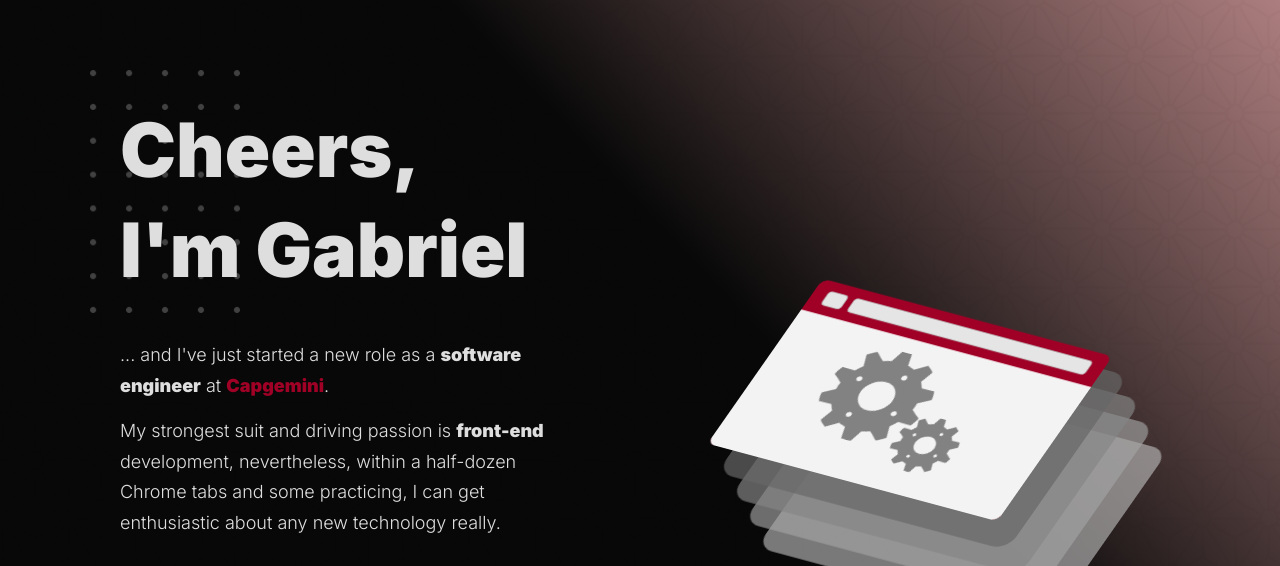
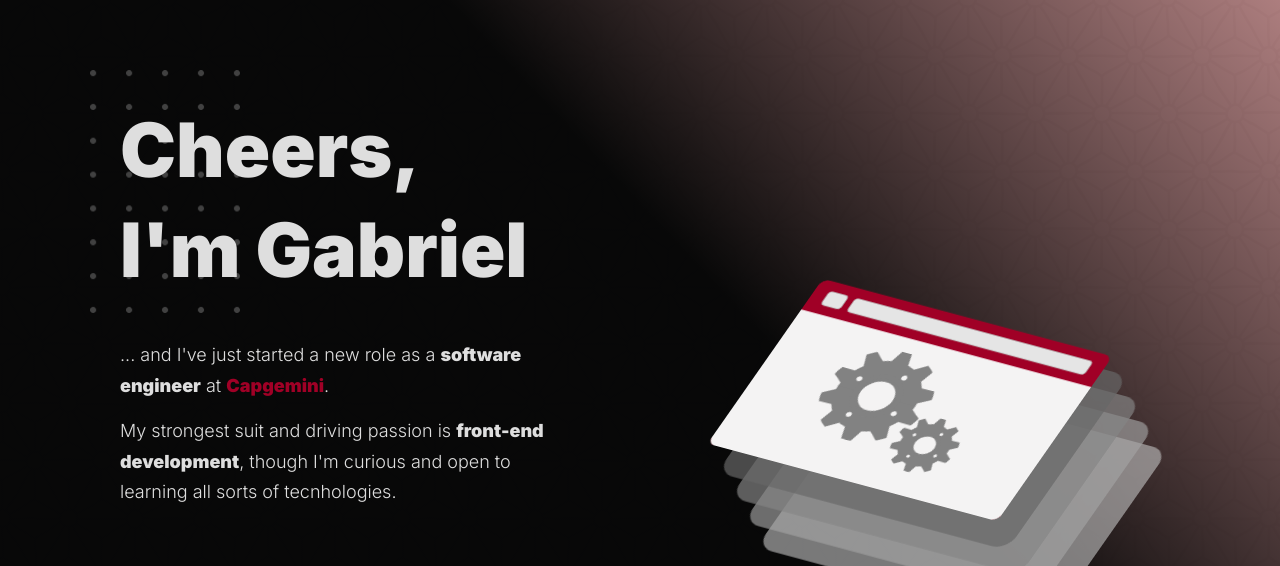
Before and after one commit to borserog/personal-page, a website with bundled scripts: page index.html in a window 1280 px wide. Shown: the top 566 px of the page. Built offline with nearby package versions, Linux system fonts and the light colour scheme.

Commit message:
change desc text

```diff
--- a/index.html
+++ b/index.html
@@ -21,7 +21,7 @@
                     ... and I've just started a new role as a&nbsp;<strong>software engineer</strong>&nbsp;at&nbsp;<strong><a class="link" href="https://www.capgemini.com/" target="_blank">Capgemini</a></strong>.
                 </p>
                 <p class="paragraph">
-                    My strongest suit and driving passion is <strong>front-end</strong> development, nevertheless, within a half-dozen Chrome tabs and some practicing, I can get enthusiastic about any new technology really.
+                    My strongest suit and driving passion is <strong>front-end development</strong>, though I'm curious and open to learning all sorts of tecnhologies.
                 </p>
             </div>
             <div class="hero__buttons">
```
